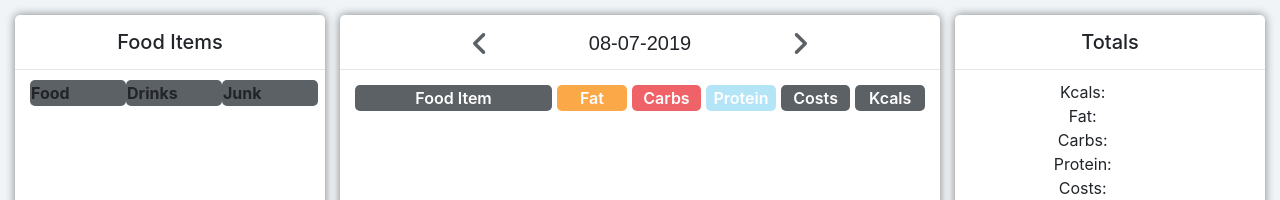
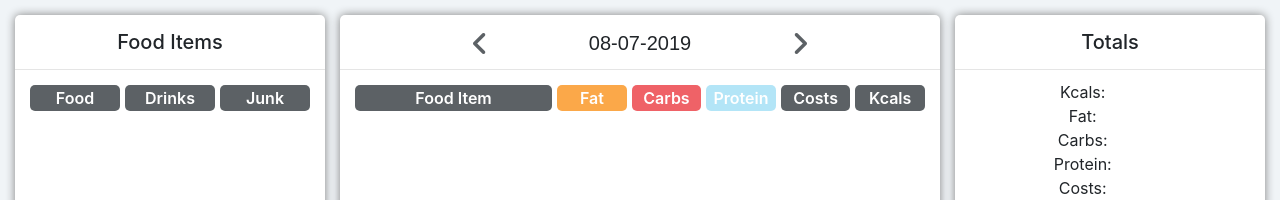
Before and after one commit to jellevanderschaaf/Diet-Tracker, a PHP site: page / in a window 1280 px wide. Shown: the part 50-250 px from the top of the page. Run offline with PHP 8.4, Linux system fonts and the light colour scheme; data that the repository does not hold is empty; some libraries are stand-ins or nearby versions; some web fonts are replaced.

Commit message:
Added some more styling.

```diff
--- a/index.php
+++ b/index.php
@@ -195,15 +195,16 @@ if (isset($_POST['create_button'])) {
             <h5 class="headerLeftRight">Food Items</h5>
             <hr>
 
-
-            <div id="test" class="foodList">
-<table class="foodlist-table2" style='width:100%'>
+            <table class="foodlist-table2" style='width:100%'>
             <tr>
     <th id="tableFood" style='width:33%'>Food</th>
     <th id="tableDrinks" style='width:33%'>Drinks</th>
     <th id="tableJunk" style='width:33%'>Junk</th>
   </tr>
 </table>
+
+            <div id="test" class="foodList">
+
             <table class="foodlist-table" style='width:100%'>
 
                     <?php
--- a/styles.css
+++ b/styles.css
@@ -344,13 +344,17 @@
         background-color: #5C6165;
     }
 
+    .foodlist-table2 {
+        border-collapse: separate;
+        border-spacing: 5px;
+        margin-bottom: 10px;
+        padding: 0px 10px 0px 10px;
+    }
+
     .foodlist-table2 th {
         background-color: #5C6165;
         border-radius: 5px;
+        font-weight: 600;
+        color: white;
+        text-align: center;
     }
-
-    #tableFood {}
-
-    #tableDrinks {}
-
-    #tableJunk {}
```
